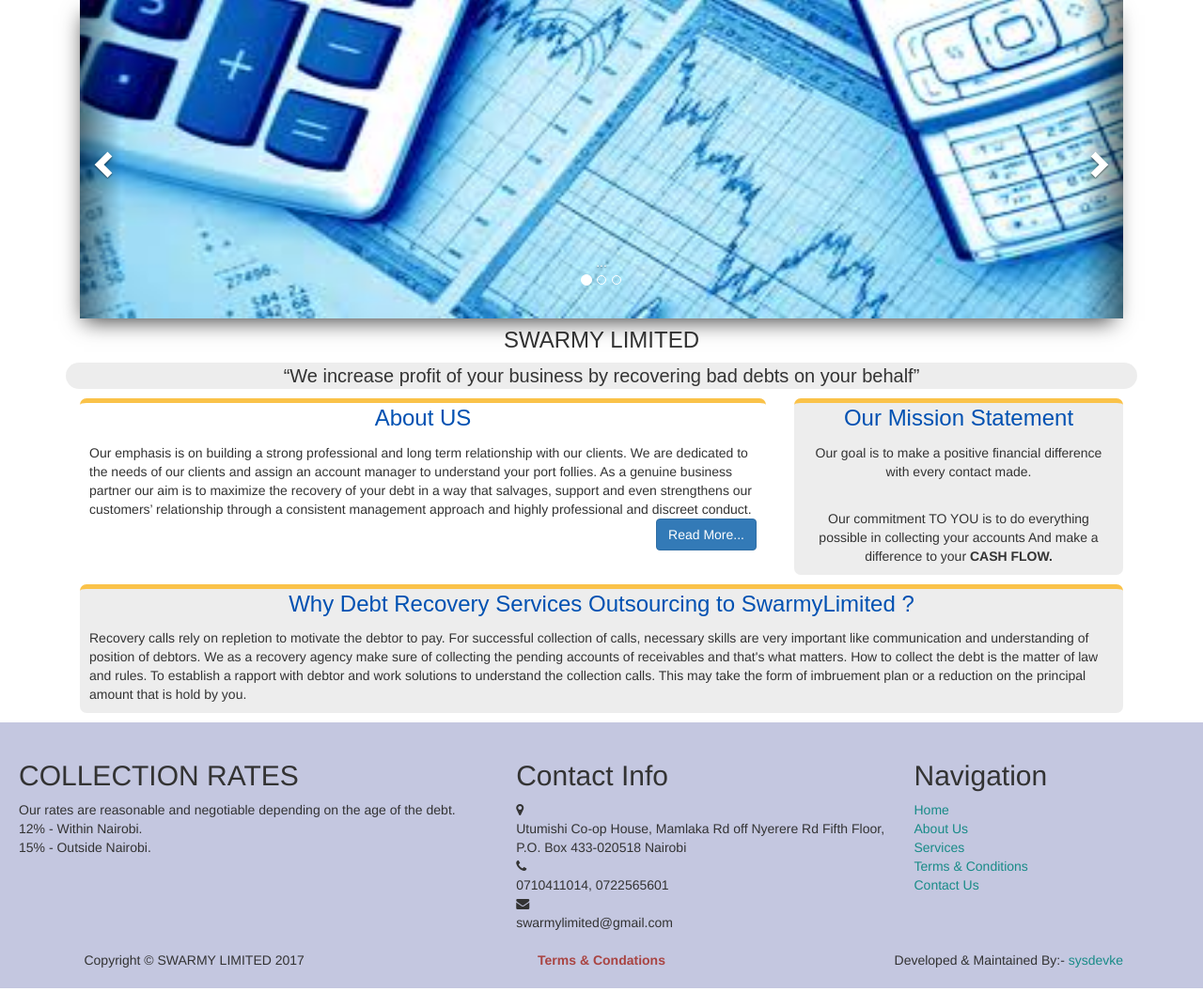
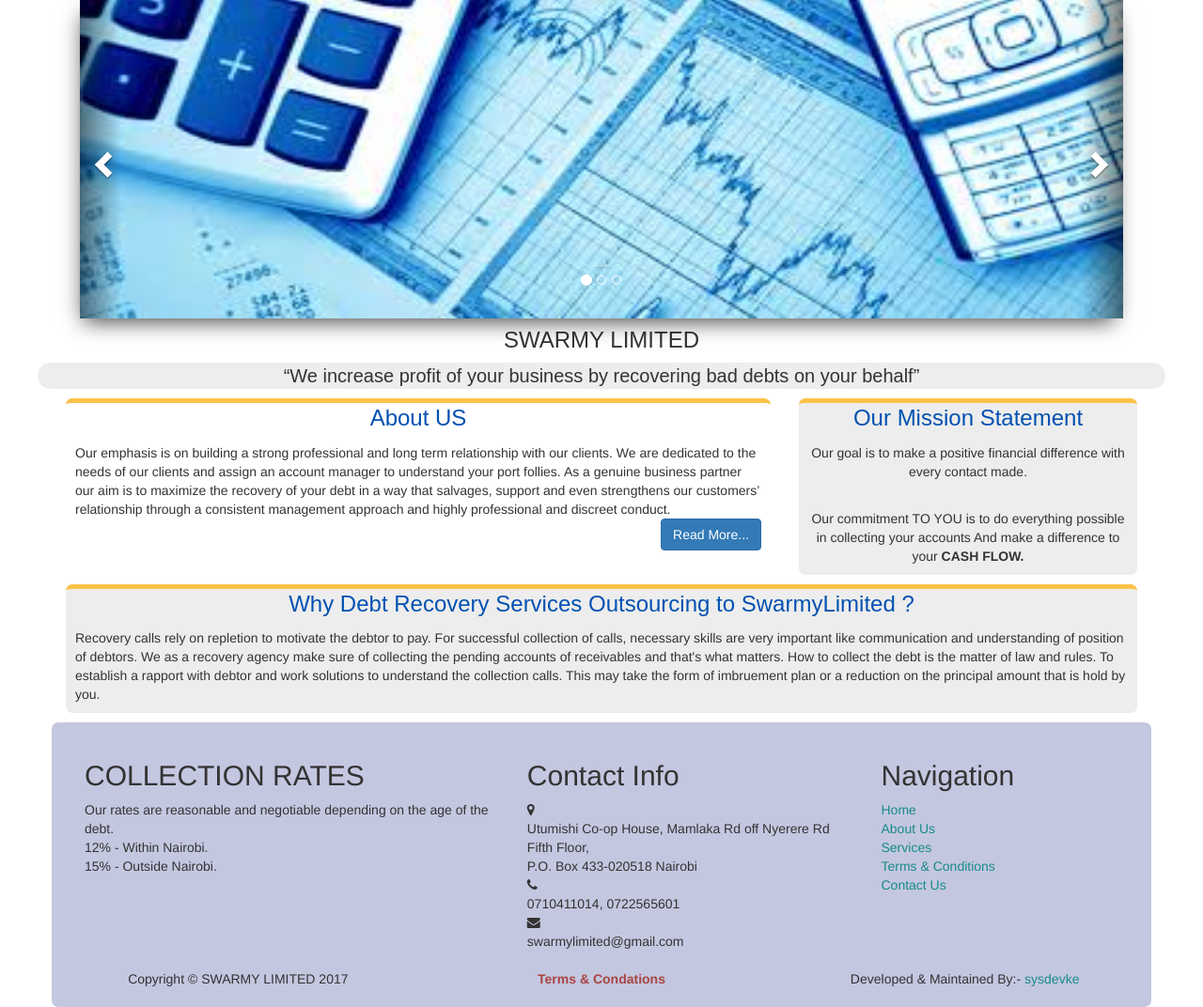
Before and after one commit to SlickSkyZA/swarmy_web, a PHP site: page / in a window 1280 px wide. Shown: the part 159-1231 px from the top of the page at 94% size. Run offline with PHP 8.4, Linux system fonts and the light colour scheme.

Commit message:
footer alignment on index page and homesection

```diff
--- a/includes/home-section.php
+++ b/includes/home-section.php
@@ -1,12 +1,10 @@
-
-			<div class="">
-				<div class="text-center bn">
-					<h3 class="">SWARMY LIMITED</h3>
-					<p class="" style="font-size:20px; background-color:rgba(0, 0, 0, 0.07); border-radius:14px;">“We increase profit of your business by recovering bad debts on your behalf”</p>
-				</div>
-			</div>
-
-
+<div class="row">
+  <div class="row">
+  	<div class="text-center bn">
+  		<h3 class="">SWARMY LIMITED</h3>
+  		<p class="" style="font-size:20px; background-color:rgba(0, 0, 0, 0.07); border-radius:14px;">“We increase profit of your business by recovering bad debts on your behalf”</p>
+  	</div>
+  </div>
   <div class="col-md-8">
     <div style="border-top: 5px solid #fac249; border-radius:7px;">
       <header><h3 class="title text-center">About US</h3></header>
--- a/top-header.php
+++ b/top-header.php
@@ -10,4 +10,4 @@
     </div>
 </div>
 <br>
-<div class="container">
+<div class="container" style="background-color:#fff">
```
